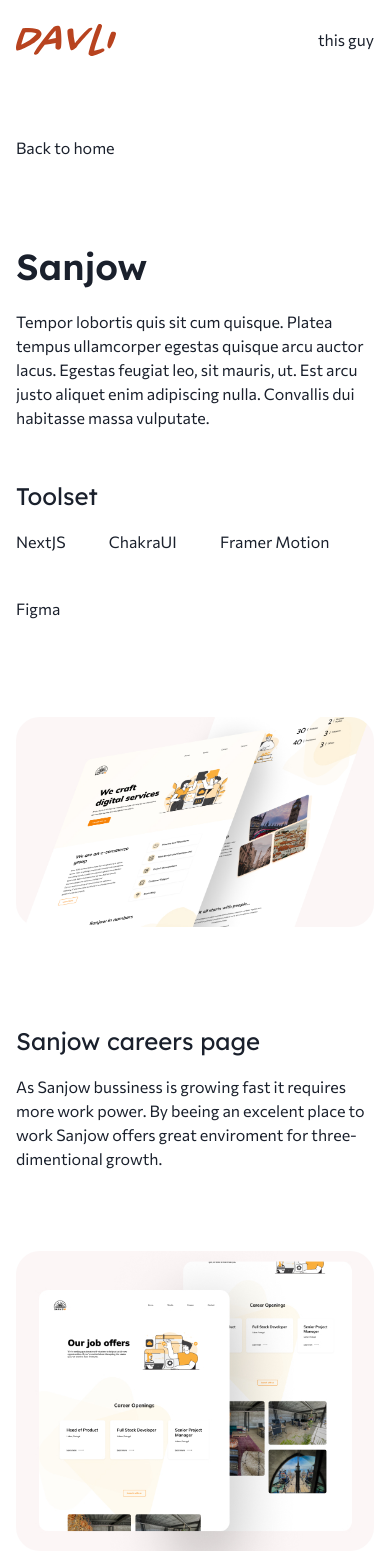
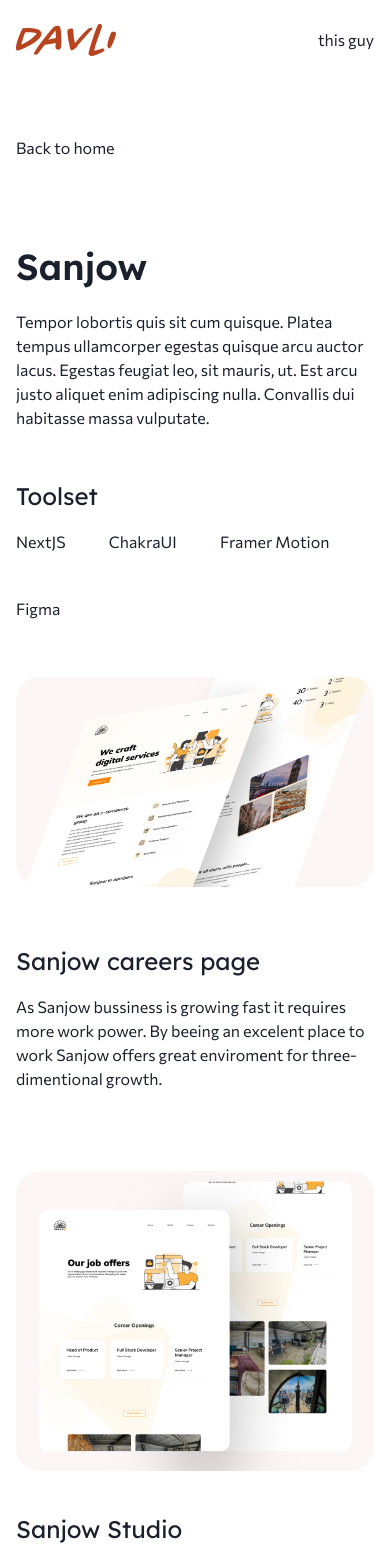
Before and after one commit to KarolisDavli/davli, a Next.js app: page /sanjow in a window 390 px wide. Shown: the top 1567 px of the page. Built offline with nearby package versions, Linux system fonts and the light colour scheme.

Commit message:
Responsive gaps

```diff
--- a/components/Footer.tsx
+++ b/components/Footer.tsx
@@ -4,7 +4,7 @@
 import {useRef} from "react";
 
 const bgAnimation = {
-  init: {y: 200, opacity: 0},
+  init: {opacity: 0},
   visible: {
     y: 0,
     opacity: 1,
--- a/pages/index.tsx
+++ b/pages/index.tsx
@@ -99,7 +99,7 @@
       </Container>
 
       {/**Works */}
-      <Container maxW="container.lg" mt="40">
+      <Container maxW="container.lg" mt={{base: "0", md: "40"}}>
         <Box
           display="flex"
           w="100%"
--- a/pages/sanjow.tsx
+++ b/pages/sanjow.tsx
@@ -80,7 +80,12 @@
         </Box>
       </Container>
       {/**HeroImage */}
-      <Box display="flex" justifyContent="center" p="1rem" mt="20">
+      <Box
+        display="flex"
+        justifyContent="center"
+        p="1rem"
+        mt={{base: "10", md: "20"}}
+      >
         <Image
           borderRadius="1.5rem"
           src="/projects/sanjow/projectsan.jpg"
@@ -88,7 +93,7 @@
         />
       </Box>
       {/**Detailed pages */}
-      <Container maxW="container.lg" mt="20">
+      <Container maxW="container.lg" mt={{base: "10", md: "20"}}>
         <motion.div
           variants={containerVariants}
           initial="init"
@@ -119,7 +124,7 @@
         </motion.div>
       </Container>
 
-      <Container maxW="container.lg" mt="20">
+      <Container maxW="container.lg" mt={{base: "10", md: "20"}}>
         <motion.div
           variants={containerVariants}
           initial="init"
```
Also changed, not shown: pages/admin.tsx (+7 -2 lines), pages/aloe.tsx (+8 -3 lines).
